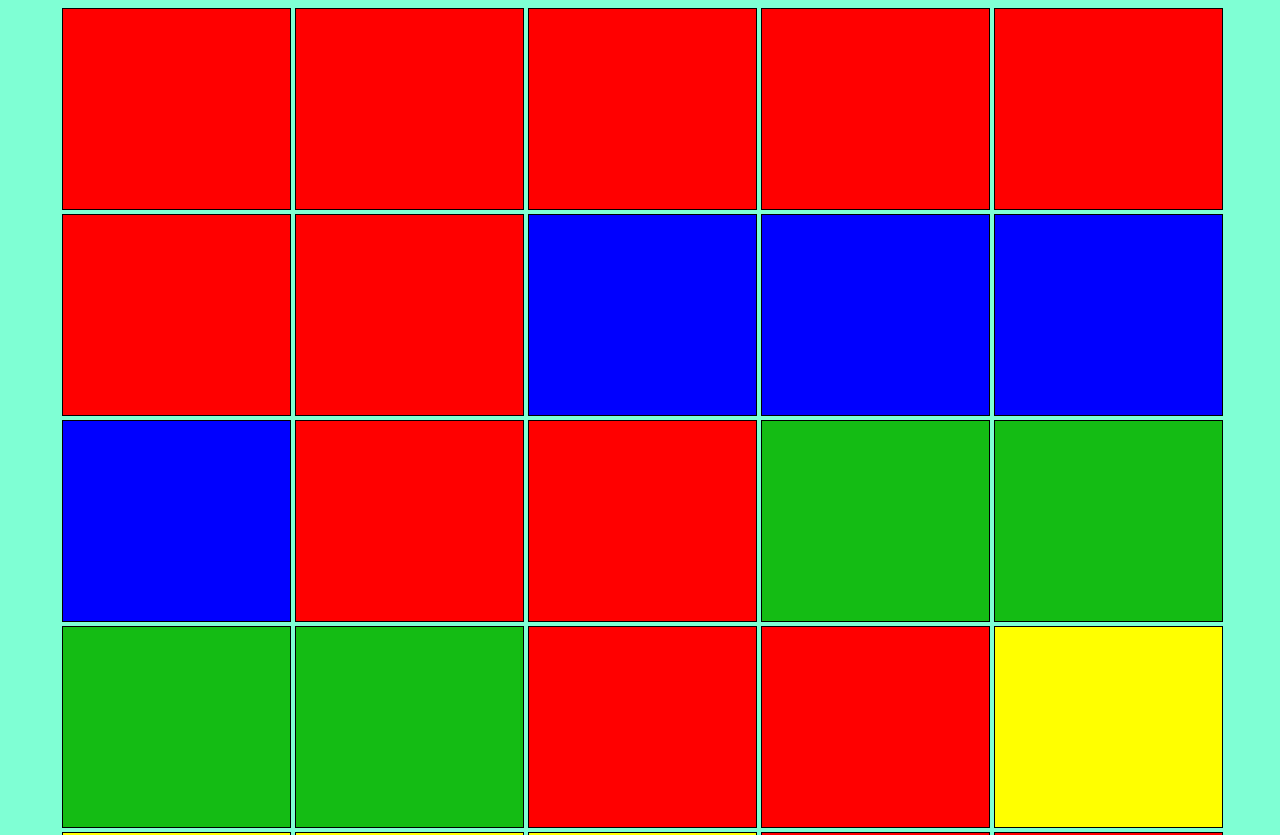
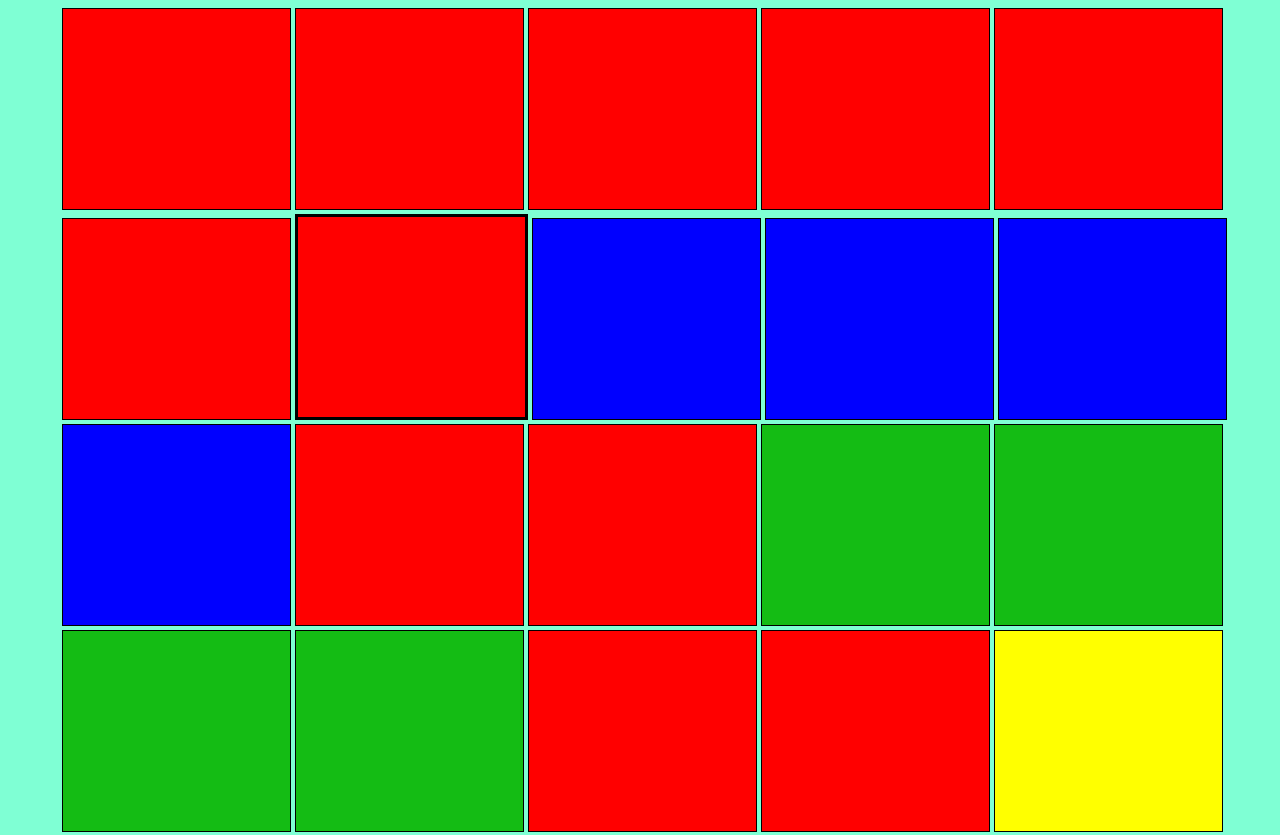
Before and after one commit to nathaliaautran/Descodificadas, a plain HTML site: page index.html in a window 1280 px wide. Shown: the top 835 px of the page. Drawn offline with Linux system fonts and the light colour scheme.

Commit message:
Update style.css

```diff
--- a/style.css
+++ b/style.css
@@ -27,3 +27,7 @@ div {
 .amarelo {
     background-color: yellow;
 }
+
+.borda {
+    border: 3px solid black;
+}
```
